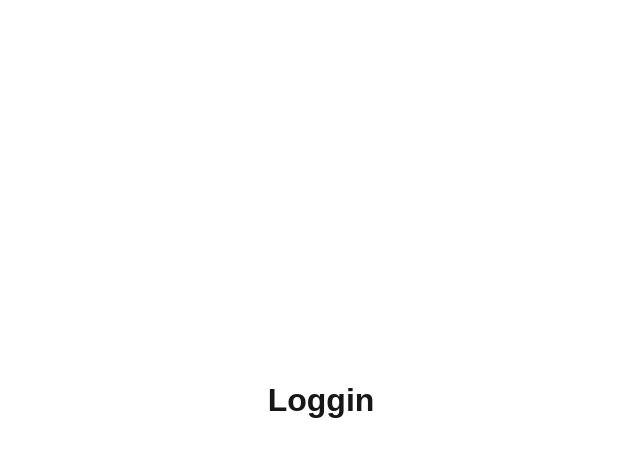
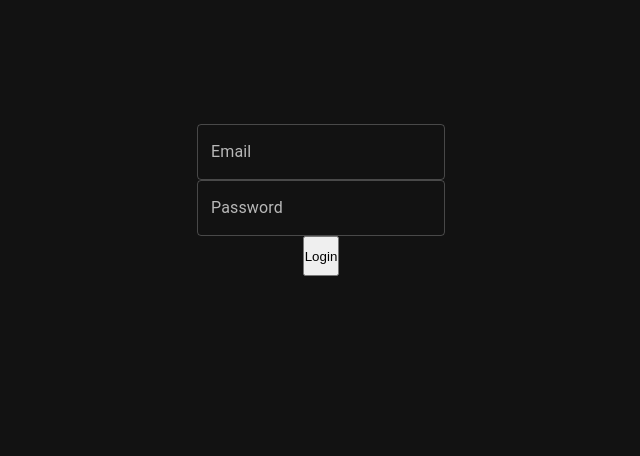
Before and after one commit to fabio2100/frontenddp, a Next.js app: page / in a window 1280 px wide. Shown: the top 456 px of the page, without its empty margins (319-959 px from the left). Built offline with nearby package versions, Linux system fonts and the light colour scheme.

Commit message:
update: login page

```diff
--- a/app/components/Login.js
+++ b/app/components/Login.js
@@ -1,12 +1,22 @@
+import { useState } from 'react';
 import styles from './Login.module.css';
+import { TextField } from '@mui/material';
 
-export default function Login(){
+export default function Login({setLoggin}) {
+    const [email, setEmail] = useState('');
+    const [password, setPassword] = useState('');
+    const [error, setError] = useState(null);
+
+    const handleSubmit = async (e) => {
+        setLoggin(true)
+    }
 
 
     return (
         <div className={styles.main}>
-            <h1>Loggin</h1>
-
+            <TextField id="outlined-basic" label="Email" variant="outlined" value={email} onChange={(e) => setEmail(e.target.value)}></TextField>
+            <TextField id="outlined-basic" label="Password" variant="outlined" value={password} onChange={(e) => setPassword(e.target.value)}></TextField>
+            <button onClick={handleSubmit} className={styles.btn}>Login</button>
         </div>
     )
 }
--- a/app/components/Login.module.css
+++ b/app/components/Login.module.css
@@ -3,5 +3,15 @@
     flex-direction: column;
     align-items: center;
     justify-content: center;
-    height: 100vh;
+    height: 50vh;
 }
+
+
+.btn{
+    height: 3em;
+}
+
+.btn:hover{
+    background-color: #464646;
+    cursor: pointer;
+}
--- a/app/page.js
+++ b/app/page.js
@@ -1,17 +1,26 @@
 'use client'
 
-import { useState } from 'react';
+import { useEffect, useState } from 'react';
 import Login from './components/Login';
 import User from './components/User';
+import { createTheme, CssBaseline, ThemeProvider } from '@mui/material';
 
 
 export default function Home() {
 
   const [loggin,setLoggin] = useState(false);
 
+  const darkTheme = createTheme({
+    palette: {
+      mode: 'dark',
+    },
+  });
+
+
   return (
-    <div>
-      {loggin ? <User /> : <Login />}
-    </div>
+    <ThemeProvider theme={darkTheme}>
+      <CssBaseline />
+      {loggin ? <User /> : <Login setLoggin={setLoggin}/>}
+      </ThemeProvider>
   );
 }
```
